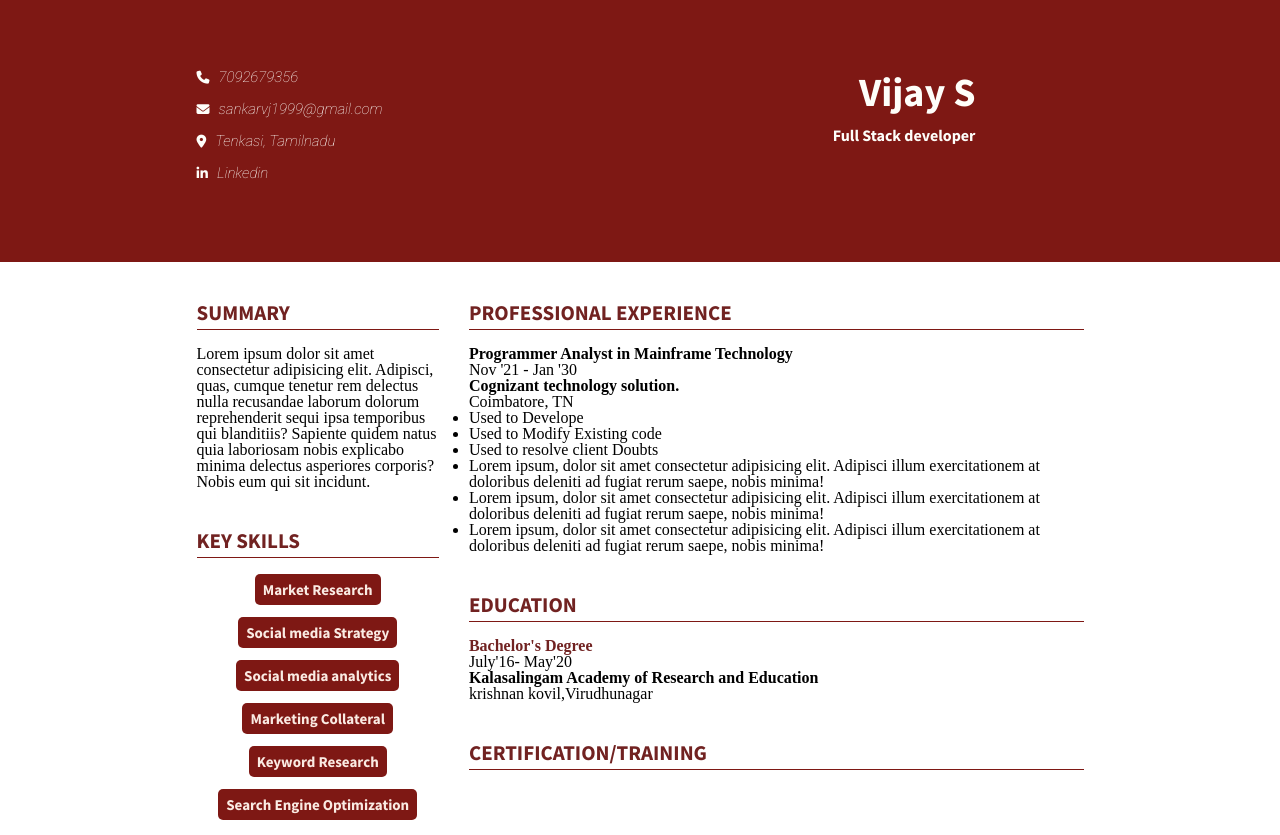
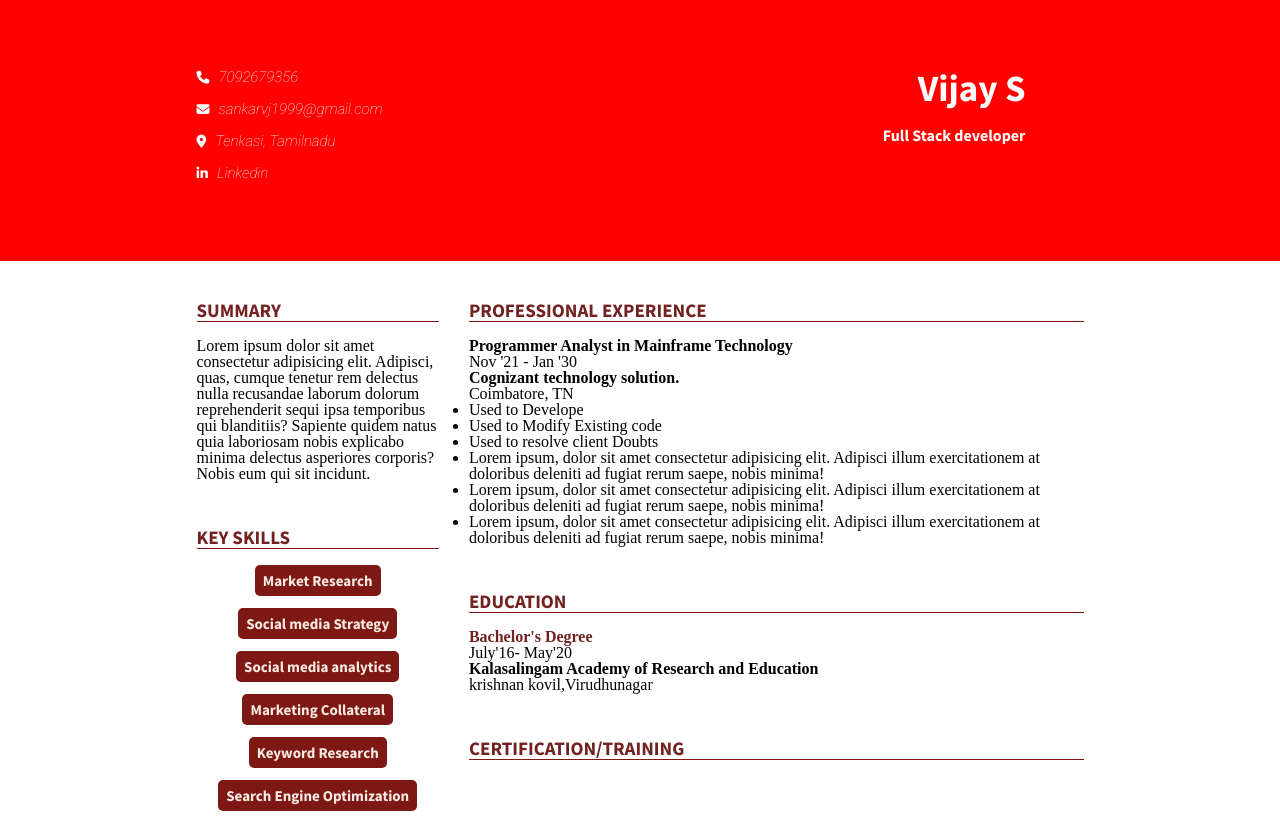
Before and after one commit to vijaydev133/1-portfolio, a plain HTML site: page index.html in a window 1280 px wide. Shown: the top 835 px of the page. Drawn offline with Linux system fonts and the light colour scheme.

Commit message:
adding styles.

```diff
--- a/style.css
+++ b/style.css
@@ -1,8 +1,7 @@
 .top {
-  background-color: #7e1814;
+  background-color: red; /*#7e1814;*/
   color: #fefefa;
-  height: 262px;
-
+  height: 261px;
 }
 
 .top1 {
@@ -10,14 +9,13 @@
   margin-top: 100px;
 }
 .top1 h1 {
-  font-size: 40px;
-  margin-bottom: 15px;
+  font-size: 37px;
+  margin-bottom: 20px;
 }
 
 .top1 a {
   font-size: 25px;
   font-style: normal;
-
 }
 .top-left {
   margin-top: 69px;
@@ -27,11 +25,10 @@
   font-family: "Lato", sans-serif;
   font-family: "Lora", serif;
   font-family: "Noto Sans", sans-serif;
-  font-family: "Open Sans", sans-serif;
   font-family: "Roboto", sans-serif;
   font-family: "Source Sans Pro", sans-serif;
-  margin-left: 450px;
-  margin-top: 72px;
+  margin-left: 500px;
+  margin-top: 70px;
   text-align: end;
 }
 
@@ -70,13 +67,13 @@
 }
 
 .down h2 {
-  font-size: 21px;
+  font-size: 19px;
   font-family: "Lato", sans-serif;
   font-family: "Lora", serif;
   font-family: "Noto Sans", sans-serif;
   font-family: "Roboto", sans-serif;
   font-family: "Source Sans Pro", sans-serif;
-  margin-bottom: -10px;
+  margin-bottom: -15px;
 }
 
 .down hr {
@@ -91,7 +88,7 @@
 }
 
 .bottom-space {
-  margin-bottom: 40px;
+  margin-bottom: 46px;
 }
 
 .l-ks {
@@ -110,5 +107,6 @@
   display: inline-block;
   padding: 8px;
   border-radius: 5px;
+
   margin-bottom: 12px;
 }
```
